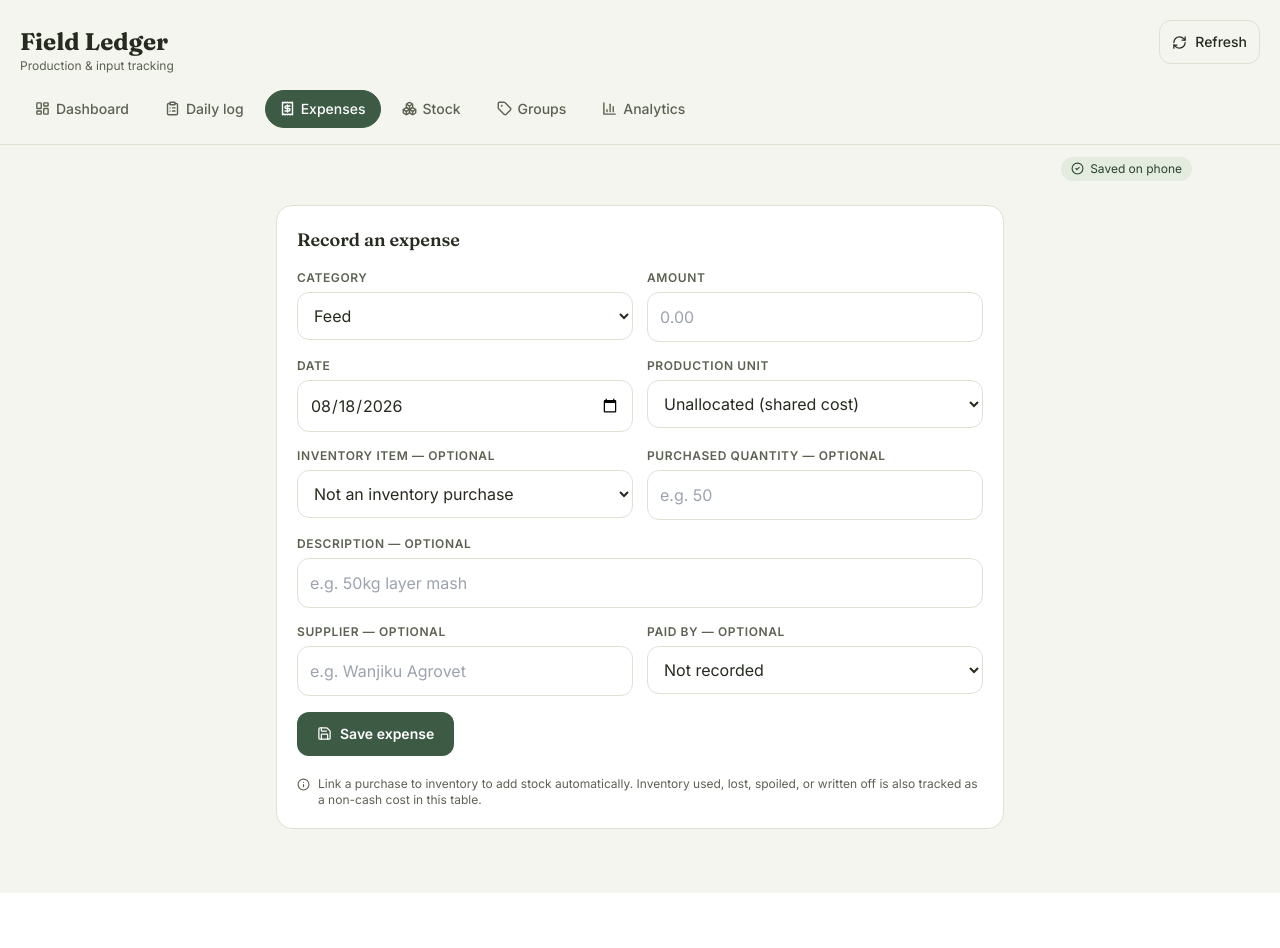
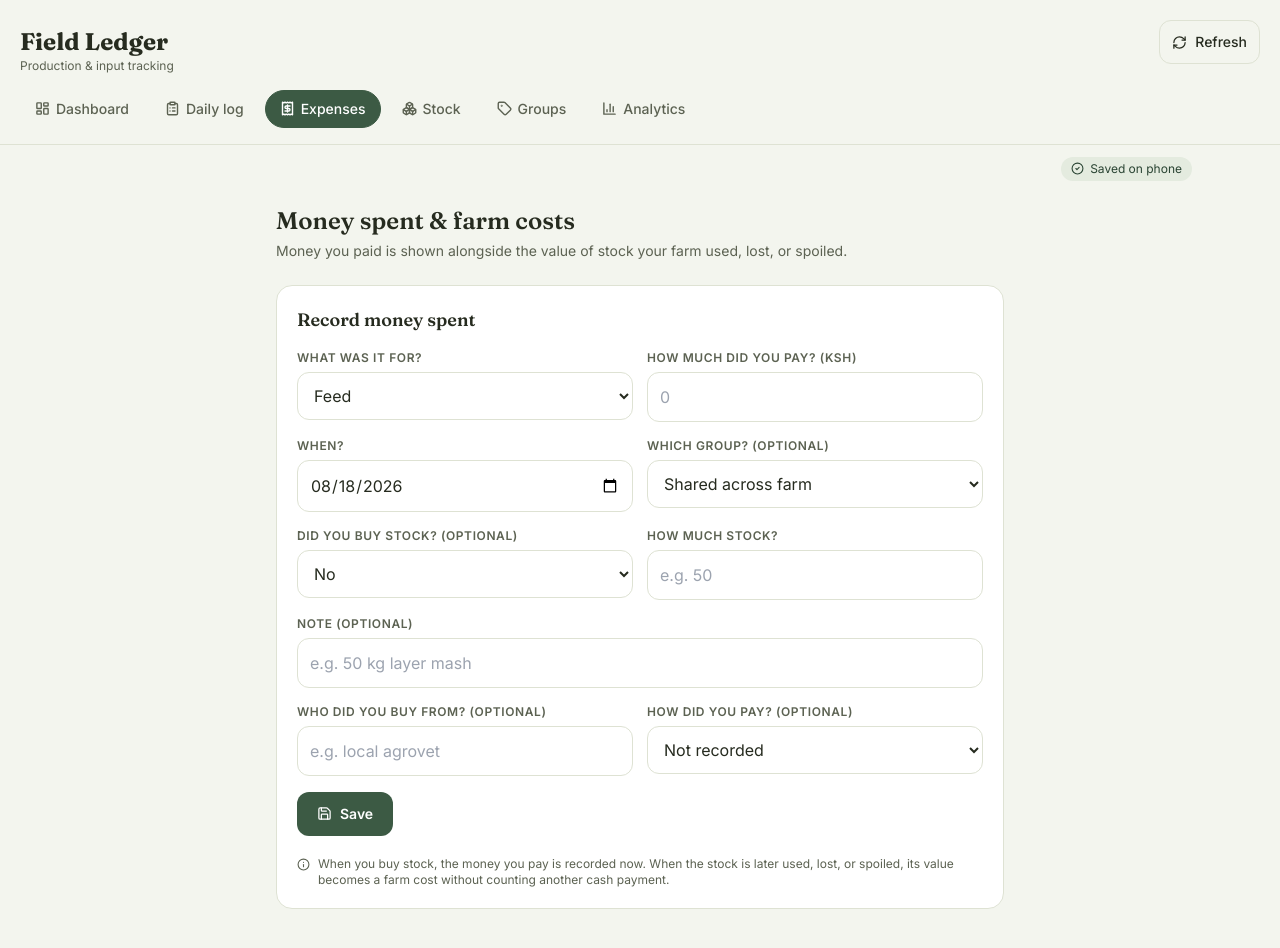
Before and after one commit to makosa-irvin/farm-mvp-app, a React (Vite) app: page / in a window 1280 px wide. Both pictures are taken after a click on the button "Expenses". Shown: the top 948 px of the page. Before the commit the page ends 893 px from the top, so only its background shows below. Built offline with nearby package versions, Linux system fonts and the light colour scheme.

Commit message:
Simplify expenses for farmer-first accounting

```diff
--- a/src/views/ExpensesView.jsx
+++ b/src/views/ExpensesView.jsx
@@ -5,12 +5,10 @@ import { inputClass, inputStyle } from '../lib/styleTokens.js';
 import { EXPENSE_CATEGORIES, PAYMENT_METHODS } from '../constants.js';
 import { uid, todayISO, fmtMoney, fmtNum } from '../lib/helpers.js';
 
-// Expenses includes both cash expenses and non-cash inventory costs. A stock
-// purchase is a cash expense and adds inventory; later consumption, loss,
-// spoilage, or a downward write-off appears here as a non-cash expense at the
-// inventory ledger's weighted-average cost. This keeps profit/cost reporting
-// from charging the same purchase twice while still recognizing stock used
-// or lost as a cost.
+// Expenses includes both money paid and non-cash farm costs. Buying stock is
+// a cash payment and creates inventory; using/loss/spoilage later becomes a
+// non-cash cost at the inventory ledger's weighted-average value. This avoids
+// charging the same purchase twice while still recognizing what the farm used.
 export default function ExpensesView({ units, inventory = [], expenses, onAdd, onUpdate, onRemove }) {
   const [category, setCategory] = useState('feed');
   const [amount, setAmount] = useState('');
@@ -54,42 +52,49 @@ export default function ExpensesView({ units, inventory = [], expenses, onAdd, o
   const recent = [...expenses].sort((a, b) => (a.date < b.date ? 1 : -1)).slice(0, 10);
   const expenseLabel = (expense) => {
     if (expense.expenseType === 'inventory_loss') return 'Stock loss / spoilage';
-    if (expense.expenseType === 'inventory_deduction') return 'Stock deduction';
+    if (expense.expenseType === 'inventory_deduction') return 'Stock used / deduction';
     return EXPENSE_CATEGORIES.find((c) => c.value === expense.category)?.label || expense.category;
   };
 
   return (
     <div className="space-y-6">
+      <section>
+        <div className="font-display text-2xl font-semibold">Money spent &amp; farm costs</div>
+        <div className="mt-1 text-sm" style={{ color: 'var(--ink-soft)' }}>
+          Money you paid is shown alongside the value of stock your farm used, lost, or spoiled.
+        </div>
+      </section>
+
       <form onSubmit={submit} className="rounded-2xl p-5 space-y-4" style={{ background: 'var(--surface)', border: '1px solid var(--line)' }}>
-        <div className="font-display text-lg font-semibold">{editingId ? 'Edit expense' : 'Record an expense'}</div>
+        <div className="font-display text-lg font-semibold">{editingId ? 'Edit money spent' : 'Record money spent'}</div>
         <div className="grid grid-cols-2 gap-3.5">
-          <div><FieldLabel>Category</FieldLabel><select value={category} onChange={(e) => setCategory(e.target.value)} className={inputClass} style={inputStyle}>{EXPENSE_CATEGORIES.map((c) => <option key={c.value} value={c.value}>{c.label}</option>)}</select></div>
-          <div><FieldLabel>Amount</FieldLabel><input type="number" min="0" step="0.01" value={amount} onChange={(e) => setAmount(e.target.value)} placeholder="0.00" required className={inputClass} style={inputStyle} /></div>
+          <div><FieldLabel>What was it for?</FieldLabel><select value={category} onChange={(e) => setCategory(e.target.value)} className={inputClass} style={inputStyle}>{EXPENSE_CATEGORIES.map((c) => <option key={c.value} value={c.value}>{c.label}</option>)}</select></div>
+          <div><FieldLabel>How much did you pay? (KSh)</FieldLabel><input type="number" min="0" step="0.01" value={amount} onChange={(e) => setAmount(e.target.value)} placeholder="0" required className={inputClass} style={inputStyle} /></div>
         </div>
         <div className="grid grid-cols-2 gap-3.5">
-          <div><FieldLabel>Date</FieldLabel><input type="date" value={date} max={todayISO()} onChange={(e) => setDate(e.target.value)} required className={inputClass} style={inputStyle} /></div>
-          <div><FieldLabel>Production unit</FieldLabel><select value={unitId} onChange={(e) => setUnitId(e.target.value)} className={inputClass} style={inputStyle}><option value="">Unallocated (shared cost)</option>{units.map((u) => <option key={u.id} value={u.id}>{u.name}</option>)}</select></div>
+          <div><FieldLabel>When?</FieldLabel><input type="date" value={date} max={todayISO()} onChange={(e) => setDate(e.target.value)} required className={inputClass} style={inputStyle} /></div>
+          <div><FieldLabel>Which group? (optional)</FieldLabel><select value={unitId} onChange={(e) => setUnitId(e.target.value)} className={inputClass} style={inputStyle}><option value="">Shared across farm</option>{units.map((u) => <option key={u.id} value={u.id}>{u.name}</option>)}</select></div>
         </div>
         <div className="grid grid-cols-2 gap-3.5">
-          <div><FieldLabel>Inventory item — optional</FieldLabel><select value={inventoryItemId} onChange={(e) => setInventoryItemId(e.target.value)} className={inputClass} style={inputStyle}><option value="">Not an inventory purchase</option>{inventory.map((i) => <option key={i.id} value={i.id}>{i.name} ({i.unit})</option>)}</select></div>
-          <div><FieldLabel>Purchased quantity — optional</FieldLabel><input type="number" min="0.01" step="0.01" value={inventoryQuantity} onChange={(e) => setInventoryQuantity(e.target.value)} disabled={!inventoryItemId} required={!!inventoryItemId} placeholder="e.g. 50" className={inputClass} style={inputStyle} /></div>
+          <div><FieldLabel>Did you buy stock? (optional)</FieldLabel><select value={inventoryItemId} onChange={(e) => setInventoryItemId(e.target.value)} className={inputClass} style={inputStyle}><option value="">No</option>{inventory.map((i) => <option key={i.id} value={i.id}>{i.name} ({i.unit})</option>)}</select></div>
+          <div><FieldLabel>How much stock?</FieldLabel><input type="number" min="0.01" step="0.01" value={inventoryQuantity} onChange={(e) => setInventoryQuantity(e.target.value)} disabled={!inventoryItemId} required={!!inventoryItemId} placeholder="e.g. 50" className={inputClass} style={inputStyle} /></div>
         </div>
-        <div><FieldLabel>Description — optional</FieldLabel><input type="text" value={description} onChange={(e) => setDescription(e.target.value)} placeholder="e.g. 50kg layer mash" className={inputClass} style={inputStyle} /></div>
+        <div><FieldLabel>Note (optional)</FieldLabel><input type="text" value={description} onChange={(e) => setDescription(e.target.value)} placeholder="e.g. 50 kg layer mash" className={inputClass} style={inputStyle} /></div>
         <div className="grid grid-cols-2 gap-3.5">
-          <div><FieldLabel>Supplier — optional</FieldLabel><input type="text" value={supplier} onChange={(e) => setSupplier(e.target.value)} placeholder="e.g. Wanjiku Agrovet" className={inputClass} style={inputStyle} /></div>
-          <div><FieldLabel>Paid by — optional</FieldLabel><select value={paymentMethod} onChange={(e) => setPaymentMethod(e.target.value)} className={inputClass} style={inputStyle}><option value="">Not recorded</option>{PAYMENT_METHODS.map((p) => <option key={p.value} value={p.value}>{p.label}</option>)}</select></div>
+          <div><FieldLabel>Who did you buy from? (optional)</FieldLabel><input type="text" value={supplier} onChange={(e) => setSupplier(e.target.value)} placeholder="e.g. local agrovet" className={inputClass} style={inputStyle} /></div>
+          <div><FieldLabel>How did you pay? (optional)</FieldLabel><select value={paymentMethod} onChange={(e) => setPaymentMethod(e.target.value)} className={inputClass} style={inputStyle}><option value="">Not recorded</option>{PAYMENT_METHODS.map((p) => <option key={p.value} value={p.value}>{p.label}</option>)}</select></div>
         </div>
         <div className="flex gap-2 flex-wrap">
-          <button type="submit" className="btn-primary rounded-xl px-5 py-2.5 text-sm flex items-center gap-2"><Save size={15} />{editingId ? 'Save changes' : 'Save expense'}</button>
+          <button type="submit" className="btn-primary rounded-xl px-5 py-2.5 text-sm flex items-center gap-2"><Save size={15} />{editingId ? 'Save changes' : 'Save'}</button>
           {editingId && <button type="button" onClick={reset} className="btn-ghost rounded-xl px-4 py-2.5 text-sm flex items-center gap-2"><X size={15} />Cancel</button>}
         </div>
-        <div className="flex items-start gap-2 text-xs pt-1" style={{ color: 'var(--ink-soft)' }}><Info size={13} className="mt-0.5 shrink-0" /><span>Link a purchase to inventory to add stock automatically. Inventory used, lost, spoiled, or written off is also tracked as a non-cash cost in this table.</span></div>
+        <div className="flex items-start gap-2 text-xs pt-1" style={{ color: 'var(--ink-soft)' }}><Info size={13} className="mt-0.5 shrink-0" /><span>When you buy stock, the money you pay is recorded now. When the stock is later used, lost, or spoiled, its value becomes a farm cost without counting another cash payment.</span></div>
       </form>
 
       {recent.length > 0 && (
         <div className="rounded-2xl overflow-hidden" style={{ background: 'var(--surface)', border: '1px solid var(--line)' }}>
-          <div className="px-5 pt-4 pb-3 font-display text-lg font-semibold" style={{ borderBottom: '1px solid var(--line)' }}>Recent expenses</div>
-          <div className="text-xs px-5 pb-2" style={{ color: 'var(--ink-soft)' }}>Cash purchases and non-cash inventory costs are shown together. Tap a row for detail.</div>
+          <div className="px-5 pt-4 pb-3 font-display text-lg font-semibold" style={{ borderBottom: '1px solid var(--line)' }}>Recent money &amp; costs</div>
+          <div className="text-xs px-5 pb-2" style={{ color: 'var(--ink-soft)' }}>Stock used, lost, or spoiled is shown here as a farm cost. It does not mean you paid money again.</div>
           <table className="w-full text-sm ledger-table"><tbody>
             {recent.map((e) => {
               const u = units.find((x) => x.id === e.unitId);
@@ -100,17 +105,17 @@ export default function ExpensesView({ units, inventory = [], expenses, onAdd, o
                 <tr className="font-mono cursor-pointer" onClick={() => setExpandedId(isExpanded ? null : e.id)} style={{ background: isExpanded ? 'var(--surface-alt)' : undefined }}>
                   <td className="px-5 py-2.5" style={{ color: 'var(--ink-soft)' }}>{e.date}</td>
                   <td className="px-3 py-2.5 font-sans"><span className="inline-flex items-center gap-1.5">{e.nonCash && <PackageMinus size={13} style={{ color: 'var(--rust)' }} />}{expenseLabel(e)}</span></td>
-                  <td className="px-3 py-2.5 font-sans" style={{ color: 'var(--ink-soft)' }}>{u ? u.name : <span style={{ color: 'var(--amber)' }}>Unallocated</span>}</td>
+                  <td className="px-3 py-2.5 font-sans" style={{ color: 'var(--ink-soft)' }}>{u ? u.name : <span style={{ color: 'var(--amber)' }}>Shared farm cost</span>}</td>
                   <td className="px-3 py-2.5 text-right">{fmtMoney(e.amount)}</td>
                   <td className="px-5 py-2.5 text-right"><div className="flex justify-end items-center gap-1">{hasDetail && (isExpanded ? <ChevronUp size={13} /> : <ChevronDown size={13} />)}<button onClick={(ev) => { ev.stopPropagation(); edit(e); }} className="p-1 rounded hover:bg-black/5" aria-label="Edit expense"><Pencil size={14} /></button><button onClick={(ev) => { ev.stopPropagation(); onRemove(e.id); }} className="p-1 rounded hover:bg-black/5" aria-label="Delete expense"><Trash2 size={14} /></button></div></td>
                 </tr>
                 {isExpanded && <tr style={{ background: 'var(--surface-alt)' }}><td colSpan={5} className="px-5 pb-3 pt-0 font-sans"><div className="rounded-xl p-3 space-y-1.5 text-xs" style={{ background: 'var(--surface)', border: '1px solid var(--line)' }}>
-                  {e.nonCash && <div><span style={{ color: 'var(--ink-soft)' }}>Accounting: </span>Non-cash inventory cost — no new cash payment was recorded.</div>}
+                  {e.nonCash && <div><span style={{ color: 'var(--ink-soft)' }}>What this means: </span>This is the value of stock the farm used or lost. No new cash payment was recorded.</div>}
                   {e.description && <div><span style={{ color: 'var(--ink-soft)' }}>Note: </span>{e.description}</div>}
-                  {e.supplier && <div><span style={{ color: 'var(--ink-soft)' }}>Supplier: </span>{e.supplier}</div>}
+                  {e.supplier && <div><span style={{ color: 'var(--ink-soft)' }}>Bought from: </span>{e.supplier}</div>}
                   {e.paymentMethod && <div><span style={{ color: 'var(--ink-soft)' }}>Paid by: </span>{PAYMENT_METHODS.find((p) => p.value === e.paymentMethod)?.label || e.paymentMethod}</div>}
-                  {item && <div><span style={{ color: 'var(--ink-soft)' }}>{e.nonCash ? 'Deducted from stock: ' : 'Added to stock: '}</span>{fmtNum(e.inventoryQuantity, 2)} {item.unit} of {item.name}</div>}
-                  {!hasDetail && <div style={{ color: 'var(--ink-soft)' }}>No extra detail recorded for this expense.</div>}
+                  {item && <div><span style={{ color: 'var(--ink-soft)' }}>{e.nonCash ? 'Stock changed: ' : 'Stock added: '}</span>{fmtNum(e.inventoryQuantity, 2)} {item.unit} of {item.name}</div>}
+                  {!hasDetail && <div style={{ color: 'var(--ink-soft)' }}>No extra detail recorded.</div>}
                 </div></td></tr>}
               </Fragment>;
             })}
```
